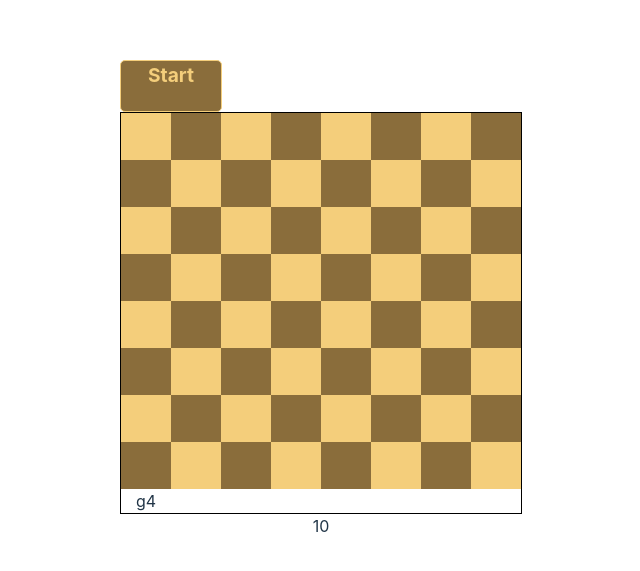
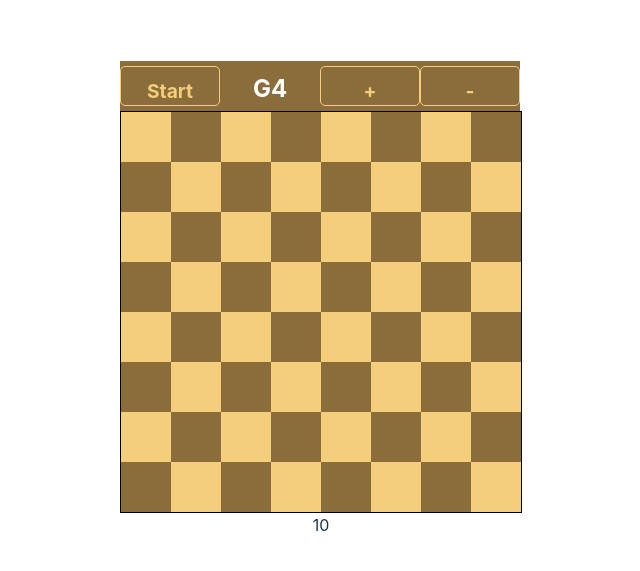
Before and after one commit to thelonehegelian/chessordinate, a React (Vite) app: page / in a window 1280 px wide. Shown: the part 101-672 px from the top of the page, without its empty margins (319-959 px from the left). Built offline with nearby package versions, Linux system fonts and the light colour scheme.

Commit message:
Update Pause to Stop && set timer to default on Stop

```diff
--- a/src/components/EmptyChessBoard.tsx
+++ b/src/components/EmptyChessBoard.tsx
@@ -2,7 +2,6 @@ import React from 'react';
 import styled from 'styled-components';
 import { BoardMap, SquareProps } from '../types';
 import { generateBoardMap } from '../constants';
-
 
 const Board = styled.div`
   display: grid;
@@ -40,9 +39,9 @@ const Bar = styled.div`
   justify-content: space-around;
   align-items: center;
 `;
-const StartStop = styled.div`
+const StartStop = styled.button`
   width: 100px;
-height: 50px;
+  height: 40px;
   background-color: #8a6d3b;
   color: #f4ce7b;
   border: 1px solid #f4ce7b;
@@ -50,6 +49,34 @@ border-radius: 5px;
   font-size: 1.2rem;
   font-weight: bold;
 `;
+
+const IncreaseDecreaseTime = styled.button`
+  width: 100px;
+  height: 40px;
+  background-color: #8a6d3b;
+  color: #f4ce7b;
+  border: 1px solid #f4ce7b;
+  border-radius: 5px;
+  font-size: 1.2rem;
+  font-weight: bold;
+`;
+
+// coordinateDisplay component white bold font full caps height is the same as the Button component
+const CoordinateDisplay = styled.div`
+  width: 100px;
+  height: 40px;
+  // background-color: #f4ce7b;
+  border-radius: 5px;
+  color: white;
+  font-size: 1.5rem;
+  font-weight: bold;
+  text-align: center;
+  padding-top: 10px;
+  text-transform: uppercase;
+
+
+`;
+
 
 const boardMap = generateBoardMap();
 const SquareComponent: React.FC<SquareProps> = (props) => {
@@ -62,13 +89,16 @@ const getRandomSquare = (boardMap: BoardMap): string => {
   const keys = Object.keys(boardMap);
   const randomIndex = Math.floor(Math.random() * keys.length);
   return keys[randomIndex];
-}
+};
 
 const EmptyChessBoard: React.FC = () => {
   const squares = [];
-  const [randomSquare, setRandomSquare] = React.useState(getRandomSquare(boardMap));
+  const [randomSquare, setRandomSquare] = React.useState(
+    getRandomSquare(boardMap)
+  );
   const [counter, setCounter] = React.useState(10);
   const [isOn, setIsOn] = React.useState(false);
+
   // counter display
   React.useEffect(() => {
     // after each 1 second, decrease counter by 1
@@ -84,35 +114,59 @@ const EmptyChessBoard: React.FC = () => {
       return () => clearTimeout(timer);
     }
 
-
+    if (!isOn) {
+      setCounter(10);
+    }
 
   }, [counter, isOn]);
 
-
   const handleSquareClick = (id: string) => {
-    console.log("Square clicked:", boardMap[id]);
+    console.log('Square clicked:', boardMap[id]);
     if (id === randomSquare) {
-      console.log("Correct!");
+      console.log('Correct!');
       setRandomSquare(getRandomSquare(boardMap));
       setCounter(10);
     }
   };
 
   const handleButtonClick = (txt) => {
-    txt === 'Start'? setIsOn(true) : setIsOn(false);
-     console.log("Button clicked!", isOn);
-  }
-
+    txt === 'Start' ? setIsOn(true) : setIsOn(false);
+    txt === '+' ? setCounter(counter + 10) : setCounter(counter);
+    txt === '-' ? setCounter(counter - 10) : setCounter(counter);
+  };
 
   for (let i = 0; i < 8; i++) {
     for (let j = 0; j < 8; j++) {
       const isDark = (i + j) % 2 === 1;
       const id = `${i}-${j}`;
-      squares.push(<SquareComponent key={id} id={id} isDark={isDark} onClick={handleSquareClick} />);
+      squares.push(
+        <SquareComponent
+          key={id}
+          id={id}
+          isDark={isDark}
+          onClick={handleSquareClick}
+        />
+      );
     }
   }
 
-  return <><StartStop onClick={()=> handleButtonClick(isOn ? "Pause" : "Start")}>{isOn ? "Pause" : "Start"}</StartStop> <Board>{squares}{boardMap[randomSquare]}</Board><div>{counter}</div></>;
+  return (
+    <>
+    <Bar>
+      <StartStop onClick={() => handleButtonClick(isOn ? 'Stop' : 'Start')}>
+        {isOn ? 'Stop' : 'Start'}
+      </StartStop>{' '}
+      <CoordinateDisplay>{boardMap[randomSquare]} </CoordinateDisplay>
+      <IncreaseDecreaseTime onClick={() => handleButtonClick('+')}>+</IncreaseDecreaseTime>{' '}
+      <IncreaseDecreaseTime onClick={() => handleButtonClick('-')}>-</IncreaseDecreaseTime>{' '}
+
+      </Bar>
+      <Board>
+        {squares}
+      </Board>
+      <div>{counter}</div>
+    </>
+  );
 };
 
 export default EmptyChessBoard;
```
Also changed, not shown: src/components/CoordinateDisplay.tsx (+21 -8 lines). Lines whose indentation alone changed are shown as unchanged.
